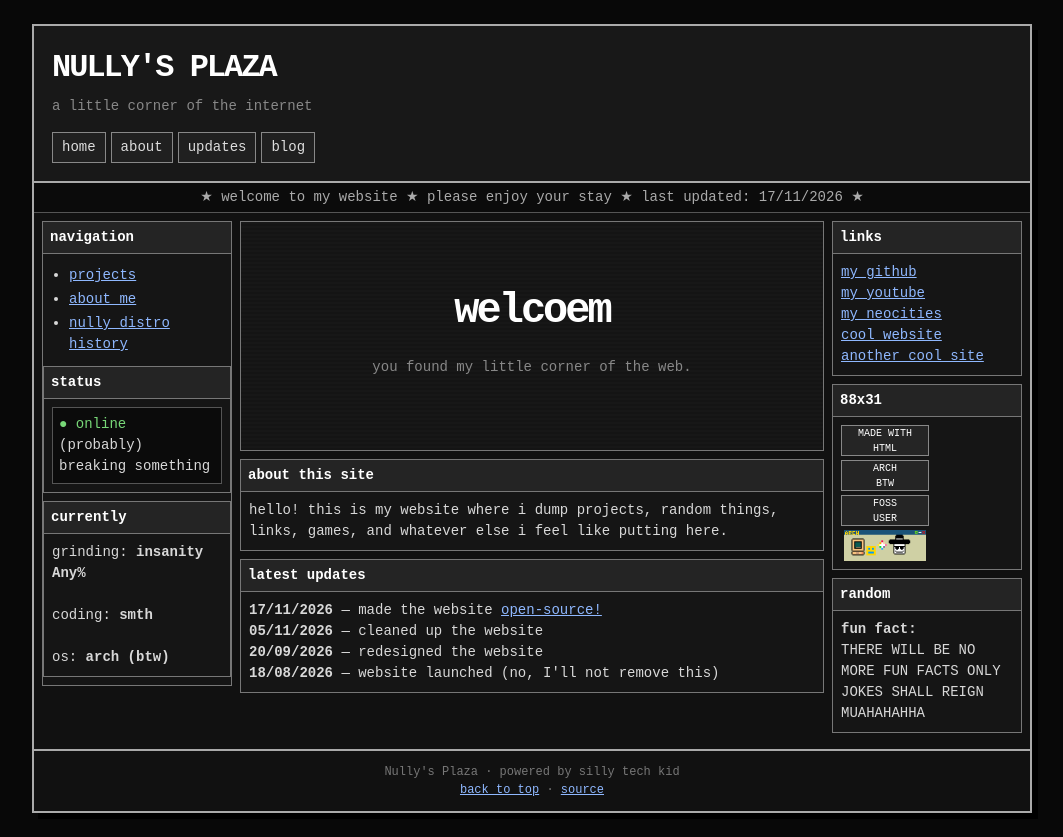
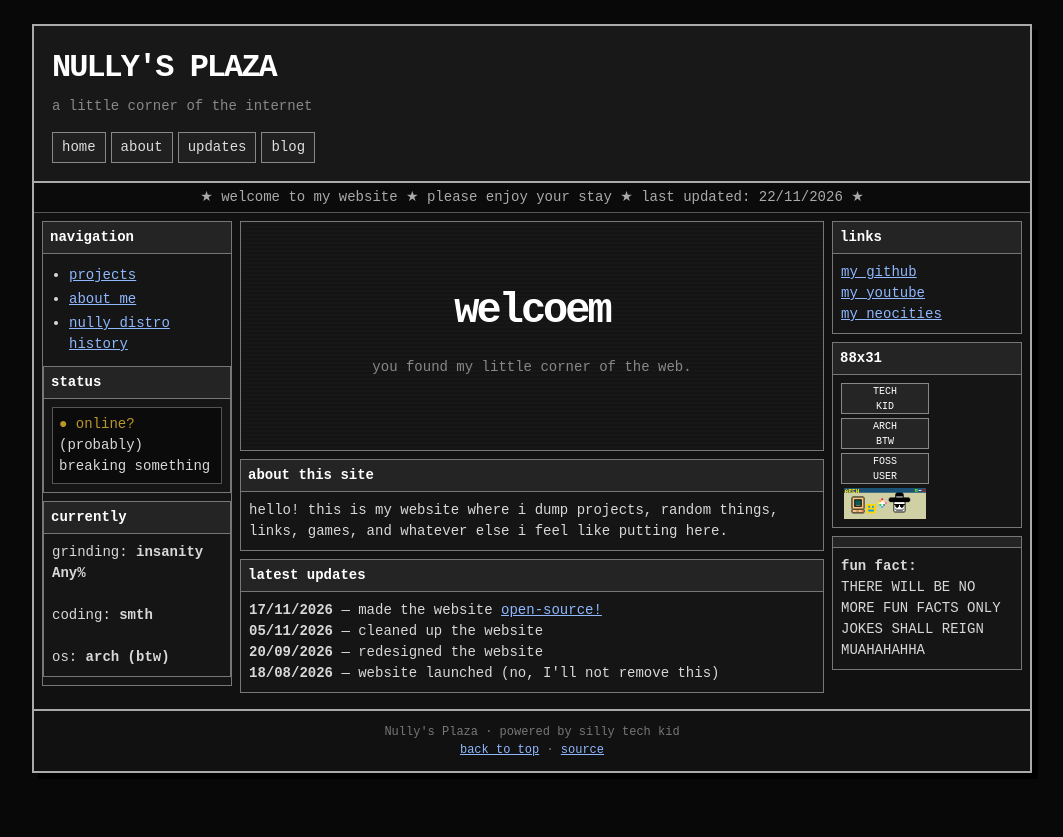
Before and after one commit to thatguynully/website, a plain HTML site: page index.html in a window 1280 px wide. Shown: the whole page, without its empty margins (108-1171 px from the left). After the commit the page ends 800 px from the top, so only its background shows below. Drawn offline with Linux system fonts and the light colour scheme.

Commit message:
badging,cleanup and timing
no i will not make it clear what i changed

```diff
--- a/index.html
+++ b/index.html
@@ -238,7 +238,7 @@
     }
 
     .online {
-      color: #78d878;
+      color: #ba972e;
     }
 
     /* footer */
@@ -306,7 +306,7 @@
     </header>
 
     <div class="ticker">
-      ★ welcome to my website ★ please enjoy your stay ★ last updated: 17/11/2026 ★
+      ★ welcome to my website ★ please enjoy your stay ★ last updated: 22/11/2026 ★
     </div>
 
     <main class="layout">
@@ -343,7 +343,7 @@
 
           <div class="box-content">
             <div class="status">
-              <span class="online">● online</span>
+              <span class="online">● online?</span>
               <br>
               (probably) breaking something
             </div>
@@ -409,8 +409,6 @@
             <a href="https://github.com/thatguynully">my github</a><br>
             <a href="https://youtube.com/@thatguynully">my youtube</a><br>
             <a href="https://neocities.org/site/nullys">my neocities</a><br>
-            <a href="https://neal.fun">cool website</a><br>
-            <a href="https://theuselessweb.com/">another cool site</a>
           </div>
         </section>
 
@@ -419,7 +417,7 @@
 
           <div class="box-content">
             <div class="badges">
-              <div class="badge">MADE WITH<br>HTML</div>
+              <div class="badge">TECH<br>KID</div>
               <div class="badge">ARCH<br>BTW</div>
               <div class="badge">FOSS<br>USER</div>
 
@@ -434,7 +432,7 @@
         </section>
 
         <section class="box">
-          <h2 class="box-title">random</h2>
+          <h2 class="box-title"></h2>
 
           <div class="box-content">
             <b>fun fact:</b><br>
```
